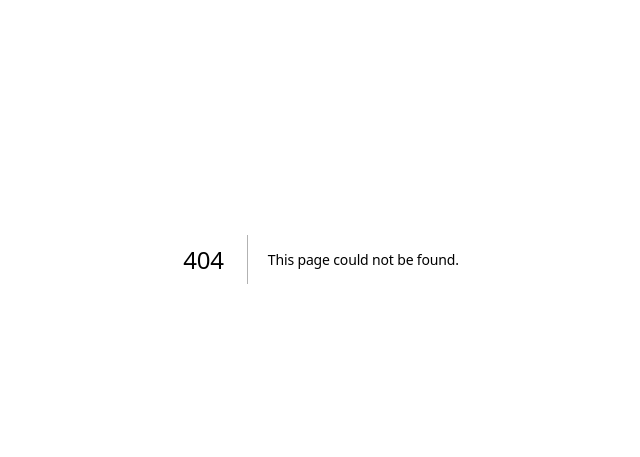
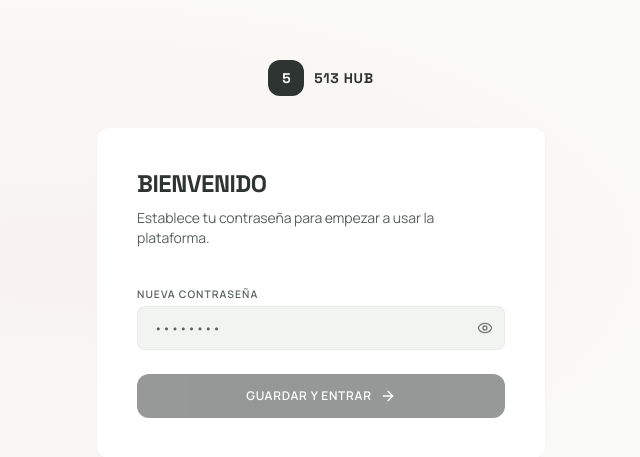
Before and after one commit to usnapyrichi-dot/513-hub, a Next.js app: page /update-password in a window 1280 px wide. Before the commit this address had no page. Shown: the part 141-598 px from the top of the page, without its empty margins (319-959 px from the left). Built offline with nearby package versions, Linux system fonts and the light colour scheme.

Commit message:
feat(auth): magic link callback and update password page for invitations

```diff
--- /dev/null
+++ b/src/app/auth/callback/route.ts
@@ -0,0 +1,27 @@
+import { NextResponse } from 'next/server'
+// The client you created from the Server-Side Auth instructions
+import { createClient } from '@/lib/supabase/server'
+
+export async function GET(request: Request) {
+  const { searchParams, origin } = new URL(request.url)
+  const code = searchParams.get('code')
+  // if "next" is in param, use it as the redirect URL
+  let next = searchParams.get('next') ?? '/'
+
+  // Identify if this is a PKCE invite link
+  if (code) {
+    const supabase = await createClient()
+    const { error } = await supabase.auth.exchangeCodeForSession(code)
+    if (!error) {
+      if (next === '/') {
+          // Si el usuario viene de una invitación, queremos llevarlo a poner contraseña
+          // Idealmente podemos chequear si no tiene password o mandarlo por defecto
+          next = '/update-password'
+      }
+      return NextResponse.redirect(`${origin}${next}`)
+    }
+  }
+
+  // return the user to an error page with instructions
+  return NextResponse.redirect(`${origin}/login?error=Invalid+Link`)
+}
--- /dev/null
+++ b/src/app/update-password/page.tsx
@@ -0,0 +1,97 @@
+"use client";
+
+import React, { useState } from "react";
+import { Button } from "@/components/ui/button";
+import { ArrowRight, Eye, EyeOff } from "lucide-react";
+import { createClient } from "@/lib/supabase/client";
+import { useRouter } from "next/navigation";
+
+export default function UpdatePasswordPage() {
+  const [password, setPassword] = useState("");
+  const [showPassword, setShowPassword] = useState(false);
+  const [isLoading, setIsLoading] = useState(false);
+  const router = useRouter();
+
+  const handleUpdate = async (e: React.FormEvent) => {
+    e.preventDefault();
+    setIsLoading(true);
+
+    const supabase = createClient();
+    const { error } = await supabase.auth.updateUser({ password });
+
+    if (error) {
+      alert("Error actualizando la contraseña: " + error.message);
+      setIsLoading(false);
+    } else {
+      router.push("/");
+    }
+  };
+
+  return (
+    <div className="min-h-screen flex bg-login-gradient items-center justify-center p-6">
+      <div className="w-full max-w-md space-y-8">
+        <div className="flex items-center gap-2.5 justify-center mb-8">
+          <div className="w-9 h-9 bg-[var(--color-on-surface)] rounded-lg flex items-center justify-center text-[var(--color-surface-container-lowest)] font-bold text-sm font-headline tracking-normal">
+            5
+          </div>
+          <span className="font-headline text-sm tracking-[0.05em] text-[var(--color-on-surface)]">
+            513 HUB
+          </span>
+        </div>
+
+        <div className="surface-card p-10 space-y-8">
+          <div className="space-y-2">
+            <h2 className="font-display text-2xl text-[var(--color-on-surface)]" style={{ letterSpacing: "-0.02em" }}>
+              BIENVENIDO
+            </h2>
+            <p className="text-sm text-[var(--color-on-surface-variant)] font-body">
+              Establece tu contraseña para empezar a usar la plataforma.
+            </p>
+          </div>
+
+          <form onSubmit={handleUpdate} className="space-y-6">
+            <div className="space-y-2">
+              <label htmlFor="password" className="font-label text-[var(--color-on-surface-variant)]">
+                NUEVA CONTRASEÑA
+              </label>
+              <div className="relative">
+                <input
+                  id="password"
+                  type={showPassword ? "text" : "password"}
+                  value={password}
+                  onChange={(e) => setPassword(e.target.value)}
+                  placeholder="••••••••"
+                  className="input-field pr-10"
+                  required
+                  minLength={6}
+                />
+                <button
+                  type="button"
+                  onClick={() => setShowPassword(!showPassword)}
+                  className="absolute right-3 top-1/2 -translate-y-1/2 text-[var(--color-outline)] hover:text-[var(--color-on-surface)] transition-colors"
+                >
+                  {showPassword ? <EyeOff className="w-4 h-4" /> : <Eye className="w-4 h-4" />}
+                </button>
+              </div>
+            </div>
+
+            <Button
+              type="submit"
+              className="w-full h-11"
+              disabled={isLoading || password.length < 6}
+            >
+              {isLoading ? (
+                <div className="w-4 h-4 border-2 border-white/30 border-t-white rounded-full animate-spin" />
+              ) : (
+                <>
+                  GUARDAR Y ENTRAR
+                  <ArrowRight className="w-4 h-4" />
+                </>
+              )}
+            </Button>
+          </form>
+        </div>
+      </div>
+    </div>
+  );
+}
```
